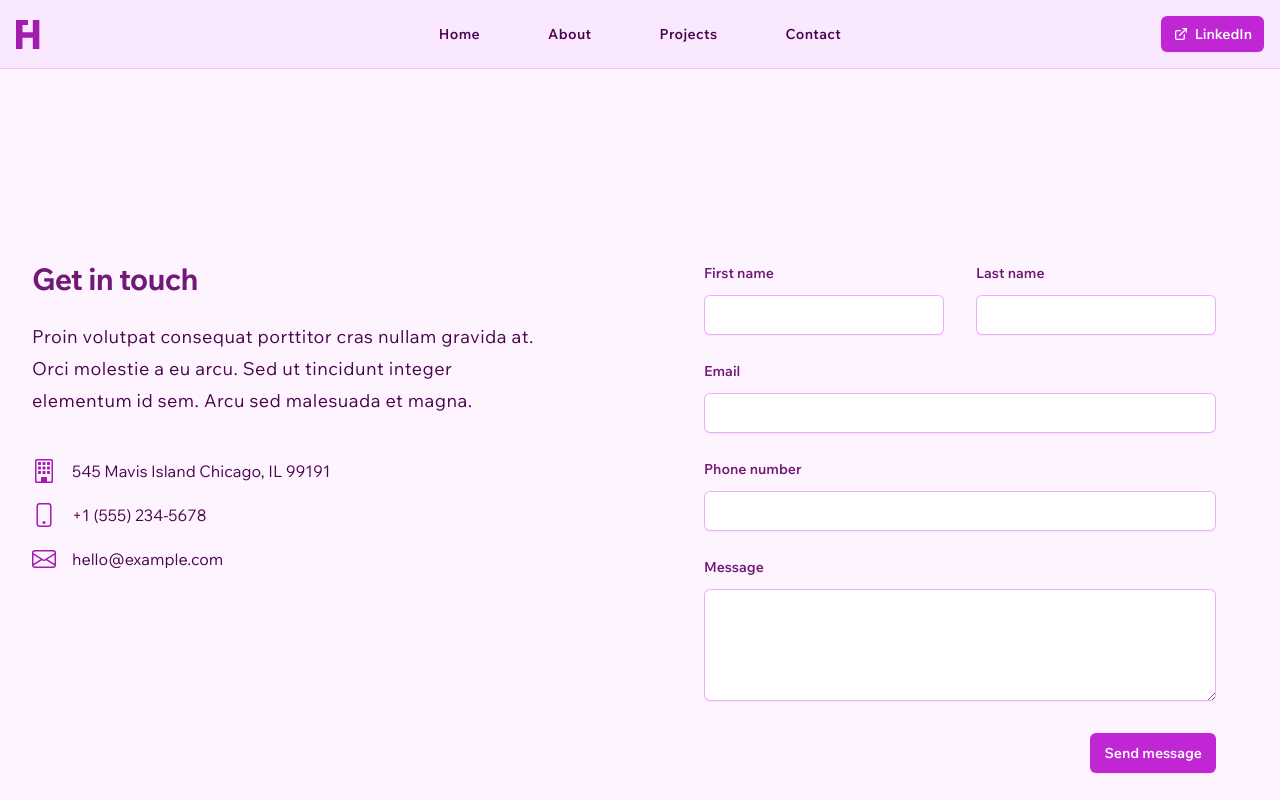
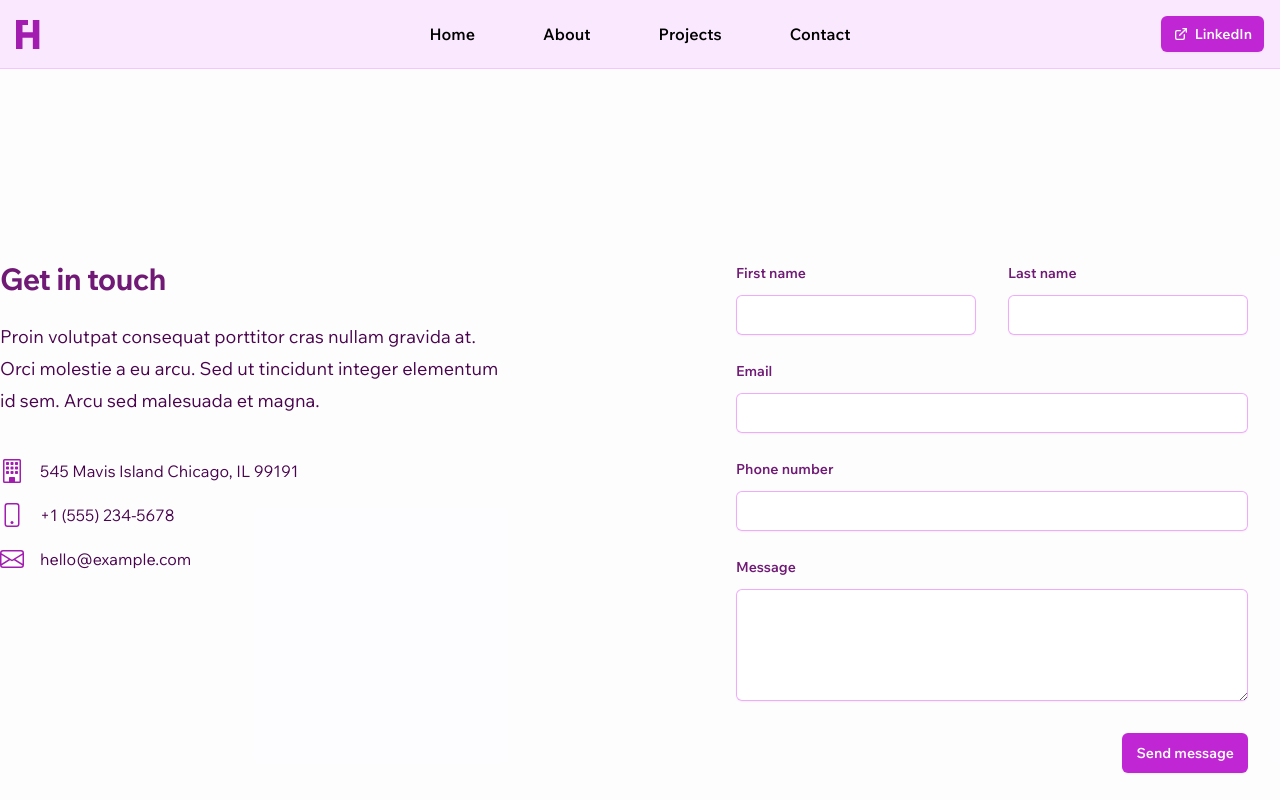
Before and after one commit to Justin-Bento/farah-hakimpour, a Next.js app: page /contact in a window 1280 px wide. Shown: the top 800 px of the page. Built offline with nearby package versions, Linux system fonts and the light colour scheme.

Commit message:
removed old style

```diff
--- a/src/styles/globals.css
+++ b/src/styles/globals.css
@@ -20,74 +20,12 @@
 }
 
 #__next {
+  font-family: "Wix Madefor Text", sans-serif;
   min-height: 100%;
 }
 
 @layer base {
-  html {
-    font-family: "Wix Madefor Text", sans-serif;
-  }
-  p {
-    @apply body-large
-  }
-  body {
-    @apply bg-fuchsia-50 text-fuchsia-950 dark:bg-fuchsia-950 dark:text-fuchsia-50;
-  }
-  .wrapper {
-    @apply container mx-auto sm:px-6 lg:px-8;
-  }
-  .responsive-grid {
-    @apply grid grid-cols-1 gap-16 md:grid-cols-2 xl:grid-cols-3;
+  html, body {
+    @apply bg-primary-10;
   }
 }
-@layer components {
-  .display-large {
-    @apply text-[3.563rem] leading-tight font-normal dark:text-fuchsia-50 text-fuchsia-950;
-  }
-  .display-medium {
-    @apply text-[2.813rem] leading-tight tracking-tight font-normal dark:text-fuchsia-50 text-fuchsia-950;
-  }
-  .display-small {
-    @apply text-[2.25rem] leading-tight font-normal dark:text-fuchsia-50 text-fuchsia-950;
-  }
-  /* End Of Display Typography */
-  .headline-large {
-    @apply text-[2rem] leading-tight font-bold capitalize dark:text-fuchsia-50 text-fuchsia-950;
-  }
-  .headline-medium {
-    @apply text-[1.75rem] leading-tight font-bold capitalize dark:text-fuchsia-50 text-fuchsia-950;
-  }
-  .headline-small {
-    @apply text-[1.5rem] leading-tight font-bold capitalize dark:text-fuchsia-50 text-fuchsia-950;
-  }
-  /* End Of Headline Typography */
-  .title-large {
-    @apply text-[1.375rem] leading-tight font-normal dark:text-fuchsia-50 text-fuchsia-950;
-  }
-  .title-medium {
-    @apply text-base font-normal leading-tight dark:text-fuchsia-50 text-fuchsia-950;
-  }
-  .title-small {
-    @apply text-sm font-normal leading-tight dark:text-fuchsia-50 text-fuchsia-950;
-  }
-  /* End Of title Typography */
-  .label-large {
-    @apply text-sm dark:text-fuchsia-50 text-fuchsia-950;
-  }
-  .label-medium {
-    @apply text-xs dark:text-fuchsia-50 text-fuchsia-950;
-  }
-  .label-small {
-    @apply text-xs dark:text-fuchsia-50 text-fuchsia-950;
-  }
-  /* End Of label Typography */
-  .body-large {
-    @apply text-base font-normal leading-7 tracking-wide dark:text-fuchsia-50 text-fuchsia-950;
-  }
-  .body-medium {
-    @apply text-sm font-normal leading-6 tracking-wide dark:text-fuchsia-50 text-fuchsia-950;
-  }
-  .body-small {
-    @apply text-xs font-normal leading-4 dark:text-fuchsia-50 text-fuchsia-950;
-  }
-}
```
